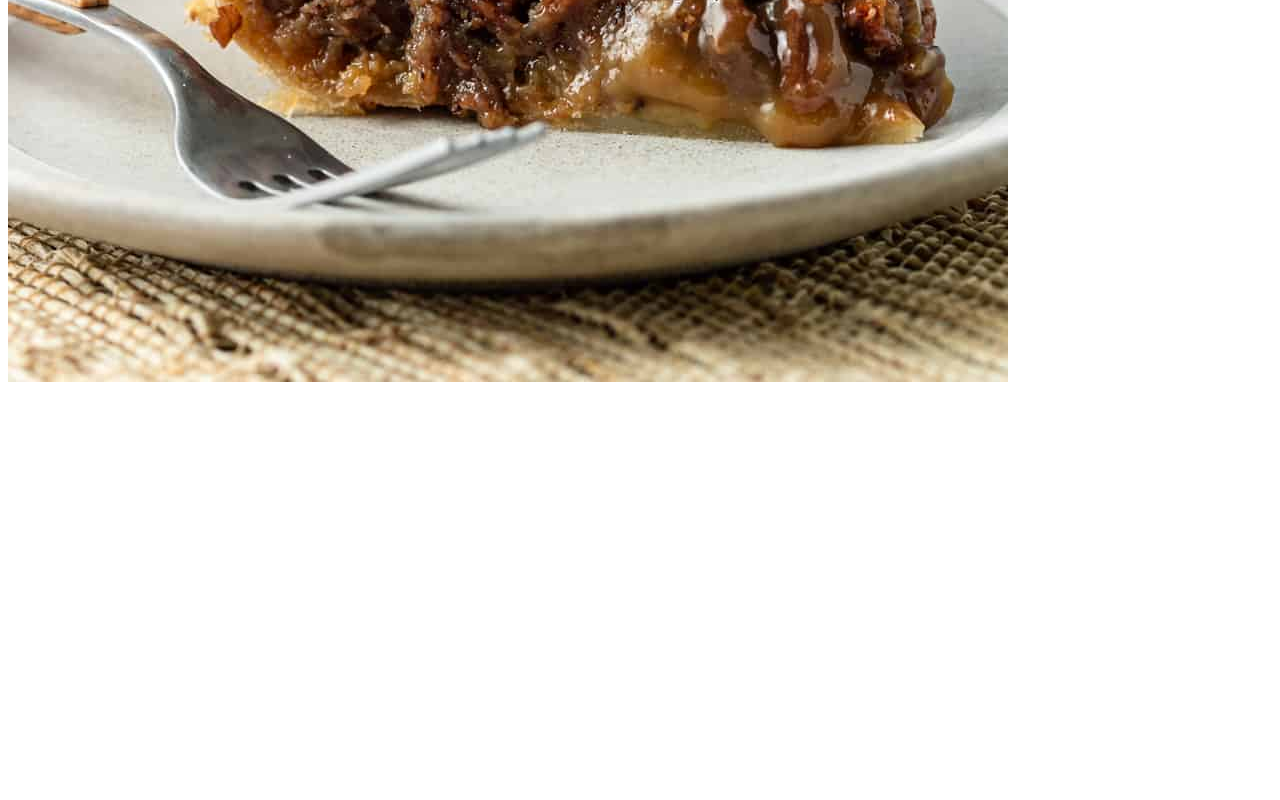
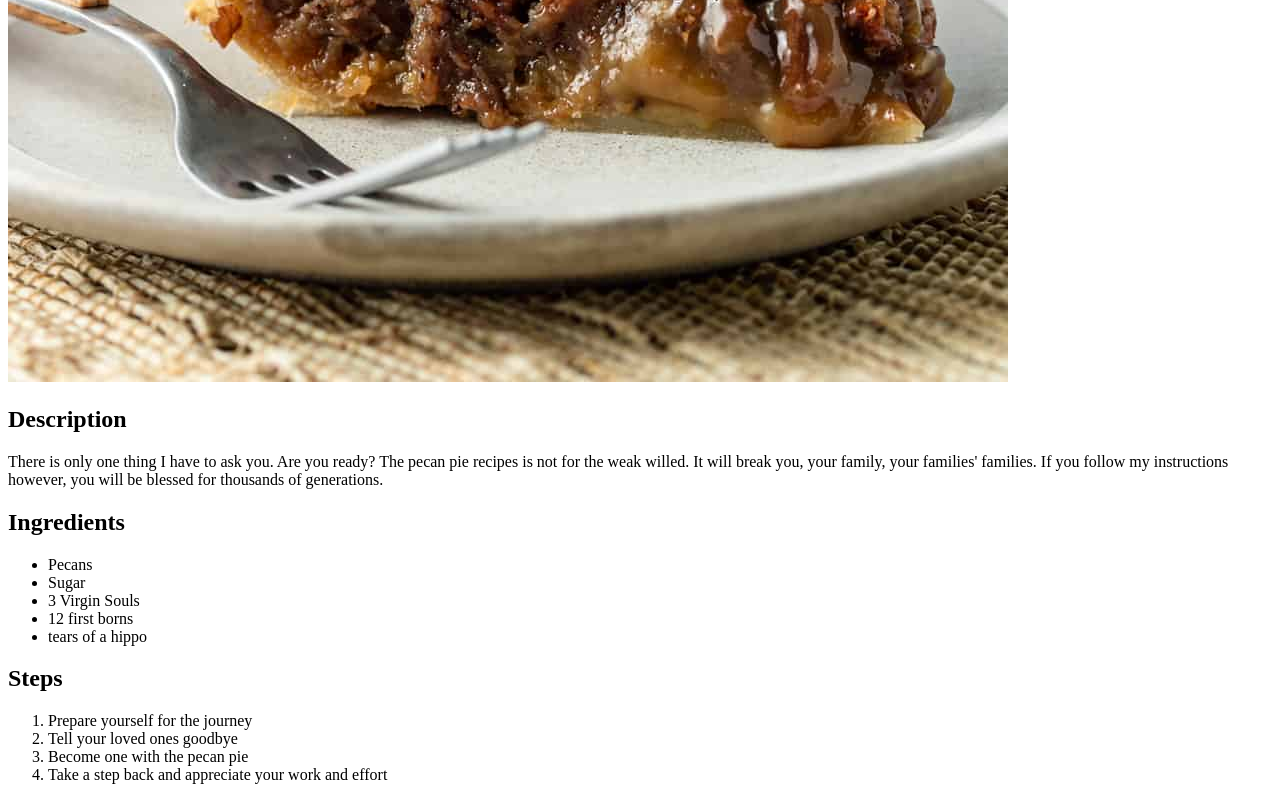
Before and after one commit to GuppyCoder/odin-recipes, a plain HTML site: page recipes/pecanpie.html in a window 1280 px wide. Shown: the part 698-1498 px from the top of the page. Before the commit the page ends 1092 px from the top, so only its background shows below. Drawn offline with Linux system fonts and the light colour scheme.

Commit message:
Complete pecanpie recipe

```diff
--- a/recipes/pecanpie.html
+++ b/recipes/pecanpie.html
@@ -10,6 +10,26 @@
         <img src = "../img/pecanpie.jpg" alt = "The most delicious pecan pie you have
          ever laid your ears on. May I say you also look lovely today. I cannot see you but
          I am sure you do.">
-
+        <h2>Description</h2>
+        <p>
+            There is only one thing I have to ask you. Are you ready? The pecan pie recipes
+            is not for the weak willed. It will break you, your family, your families' families.
+            If you follow my instructions however, you will be blessed for thousands of generations.
+        </p>
+        <h2>Ingredients</h2>
+        <ul>
+            <li>Pecans</li>
+            <li>Sugar</li>
+            <li>3 Virgin Souls</li>
+            <li>12 first borns</li>
+            <li>tears of a hippo</li>
+        </ul>
+        <h2>Steps</h2>
+        <ol>
+            <li>Prepare yourself for the journey</li>
+            <li>Tell your loved ones goodbye</li>
+            <li>Become one with the pecan pie</li>
+            <li>Take a step back and appreciate your work and effort</li>
+        </ol>
     </body>
 </html>
```
